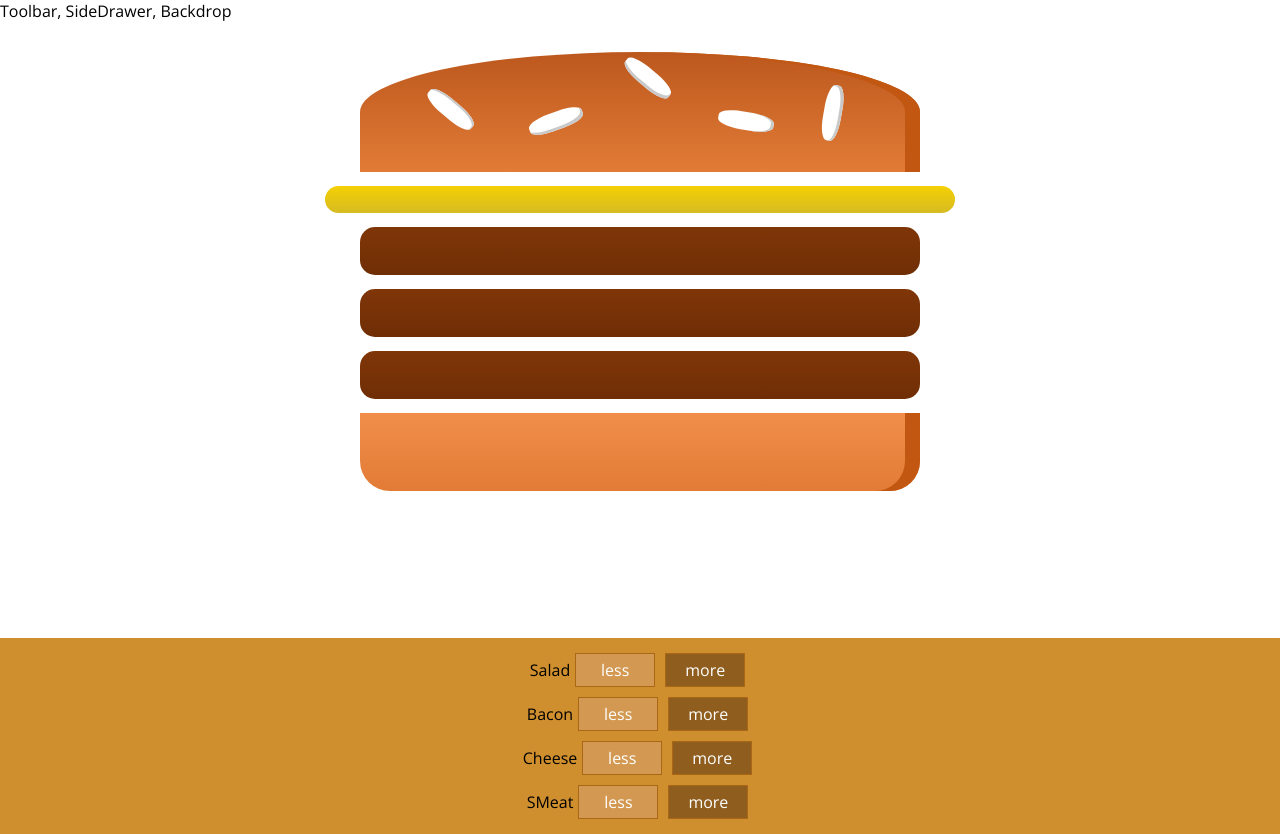
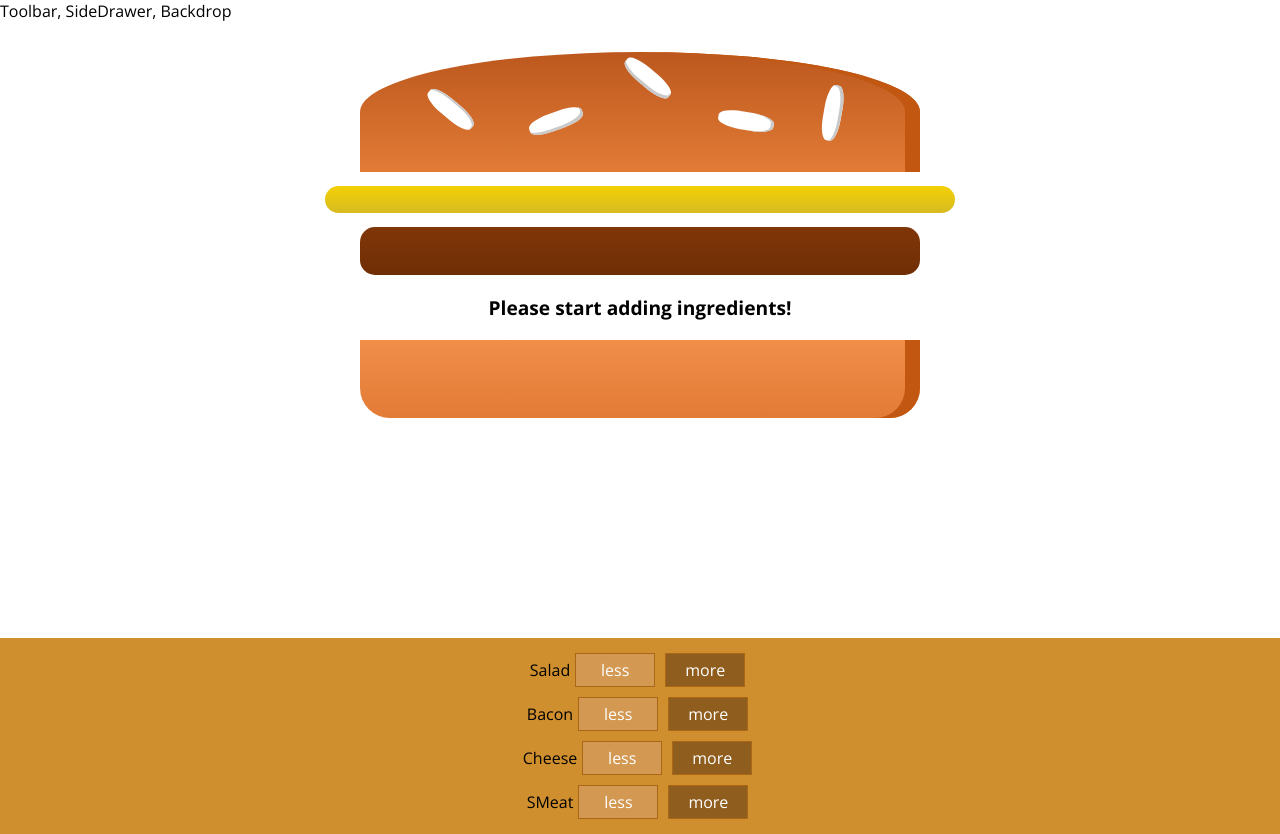
Before and after one commit to jeff-mccommas/burger-builder, a React app: page / in a window 1280 px wide. Built offline with nearby package versions, Linux system fonts and the light colour scheme.

Commit message:
emptied burger prop types

```diff
--- a/src/containers/BurgerBuilder/BurgerBuilder.js
+++ b/src/containers/BurgerBuilder/BurgerBuilder.js
@@ -13,7 +13,7 @@ class BurgerBuilder extends Component {
             salad: 0,
             bacon: 0,
             cheese: 0,
-            meat: 2
+            meat: 0
         }
     }
 
```
